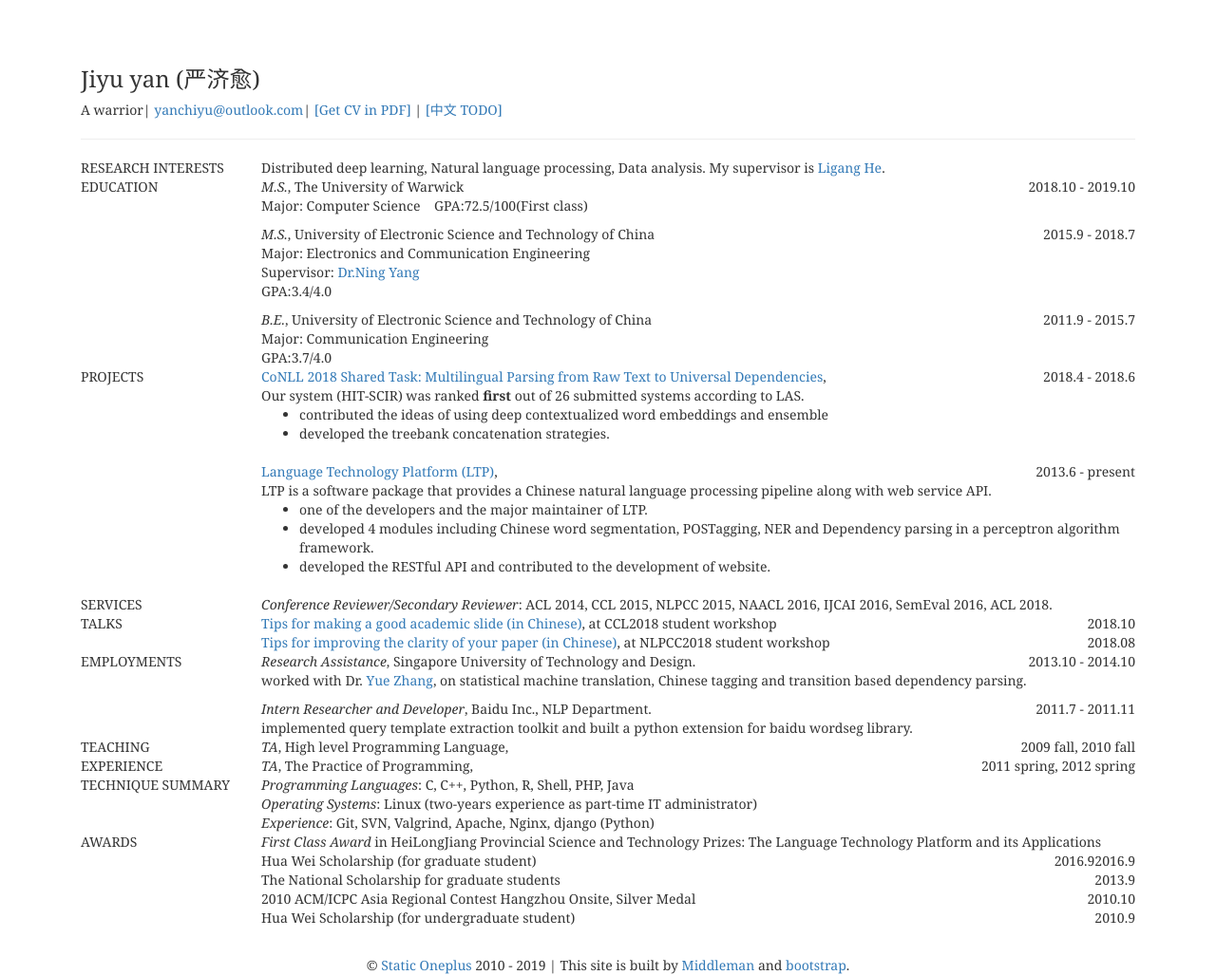
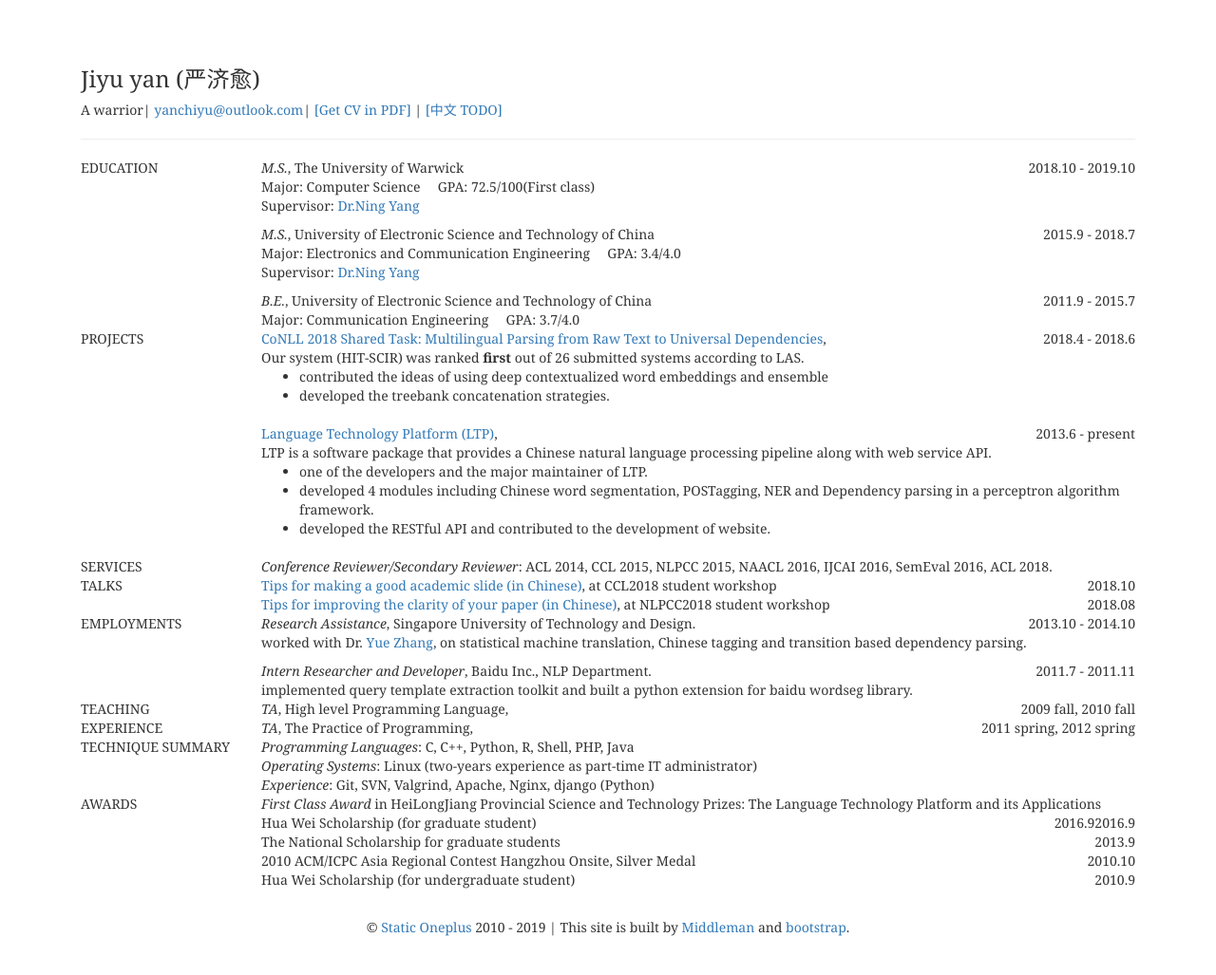
Before and after one commit to Anderbone/portfolio-project, a Django app: template jobs/templates/jobs/cv.html in a window 1280 px wide. Shown: the part 62-1089 px from the top of the page at 95% size. After the commit the page ends 1048 px from the top, so only its background shows below. Run offline with Django 3.2, Linux system fonts and the light colour scheme; the template is opened without the code that fills it, so the values that code supplies are empty; some libraries are stand-ins or nearby versions.

Commit message:
cv revised

```diff
--- a/jobs/templates/jobs/cv.html
+++ b/jobs/templates/jobs/cv.html
@@ -75,19 +75,20 @@ blockquote p { font-size: 14px; }
 
 <hr />
 
-<div class="row"><p>
-  <div class="col-md-2">RESEARCH INTERESTS</div>
-  <div class="col-md-10">
-    Distributed deep learning, Natural language processing, Data analysis. My supervisor is <a href="https://www.dcs.warwick.ac.uk/~liganghe/">Ligang He</a>.
-  </div>
-</p></div>
+{#<div class="row"><p>#}
+{#  <div class="col-md-2">RESEARCH INTERESTS</div>#}
+{#  <div class="col-md-10">#}
+{#    Distributed deep learning, Natural language processing, Data analysis. My supervisor is <a href="https://www.dcs.warwick.ac.uk/~liganghe/">Ligang He</a>.#}
+{#  </div>#}
+{#</p></div>#}
 
 <div class="row"><p>
   <div class="col-md-2">EDUCATION</div>
   <div class="col-md-10">
     <div class="row">
       <div class="col-md-12"><em>M.S.</em>, The University of Warwick<span class="pull-right">2018.10 - 2019.10</span></div>
-      <div class="col-md-12">Major: Computer Science &nbsp;&nbsp; GPA:72.5/100(First class)</div>
+      <div class="col-md-12">Major: Computer Science &nbsp;&nbsp;&nbsp; GPA:&nbsp;72.5/100(First class)</div>
+      <div class="col-md-12">Supervisor: <a href="https://www.dcs.warwick.ac.uk/~liganghe/">Dr.Ning Yang</a></div>
 {#      <div class="col-md-12">GPA:72.5/100(First class)</div>#}
     </div>
     <p></p>
@@ -98,15 +99,15 @@ blockquote p { font-size: 14px; }
 {#    <p></p>#}
     <div class="row">
       <div class="col-md-12"><em>M.S.</em>, University of Electronic Science and Technology of China<span class="pull-right">2015.9 - 2018.7</span></div>
-      <div class="col-md-12">Major: Electronics and Communication Engineering</div>
+      <div class="col-md-12">Major: Electronics and Communication Engineering &nbsp;&nbsp; &nbsp;GPA:&nbsp;3.4/4.0</div>
       <div class="col-md-12">Supervisor: <a href="http://faculty.uestc.edu.cn/yangning/zh_CN/index/151869/list/index.htm">Dr.Ning Yang</a></div>
-        <div class="col-md-12">GPA:3.4/4.0</div>
+{#        <div class="col-md-12">GPA:3.4/4.0</div>#}
     </div>
     <p></p>
     <div class="row">
       <div class="col-md-12"><em>B.E.</em>, University of Electronic Science and Technology of China<span class="pull-right">2011.9 - 2015.7</span></div>
-      <div class="col-md-12">Major: Communication Engineering</div>
-        <div class="col-md-12">GPA:3.7/4.0</div>
+      <div class="col-md-12">Major: Communication Engineering &nbsp;&nbsp; &nbsp;GPA:&nbsp;3.7/4.0</div>
+{#        <div class="col-md-12">GPA:3.7/4.0</div>#}
     </div>
   </div>
 </p></div>
```
